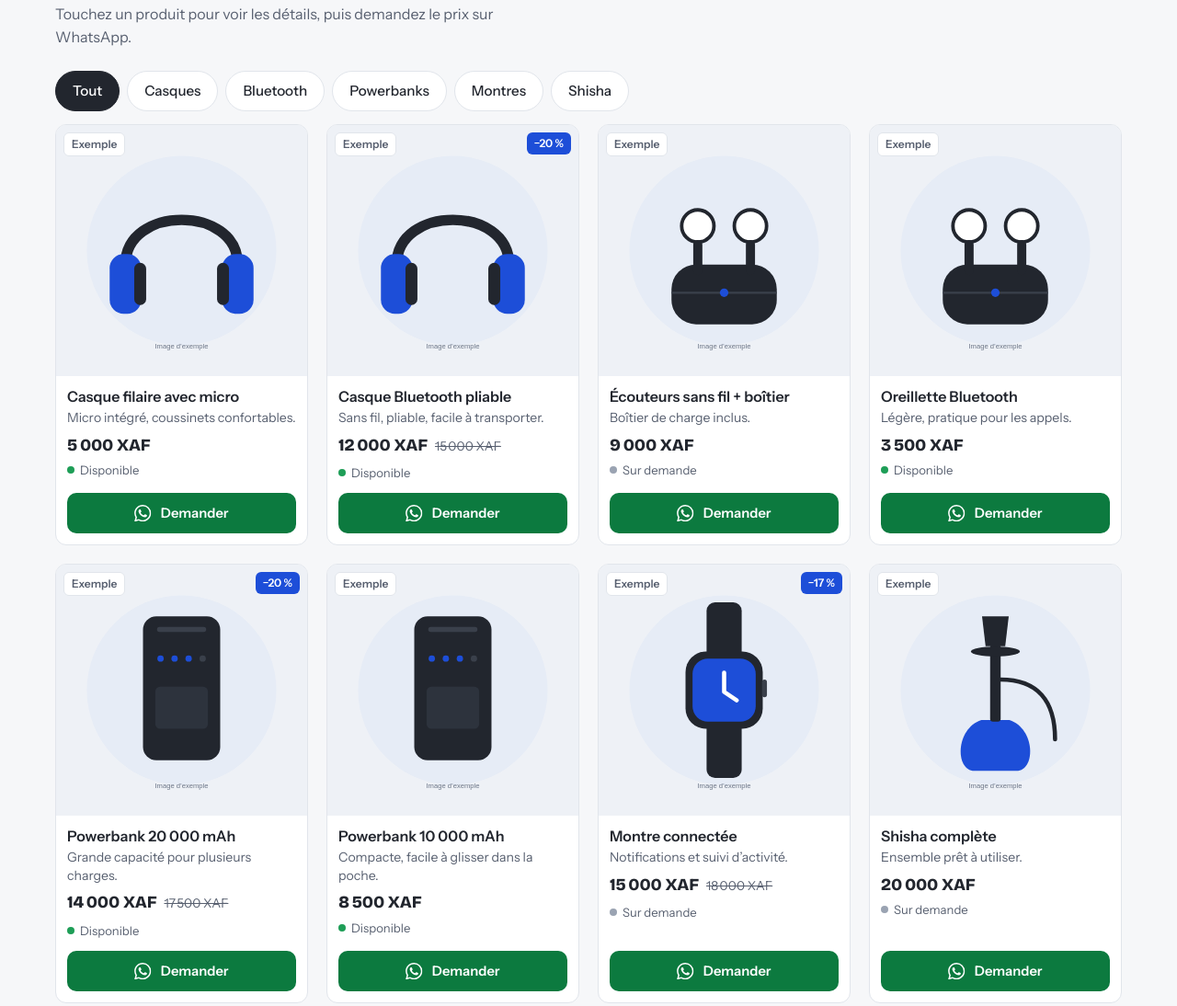
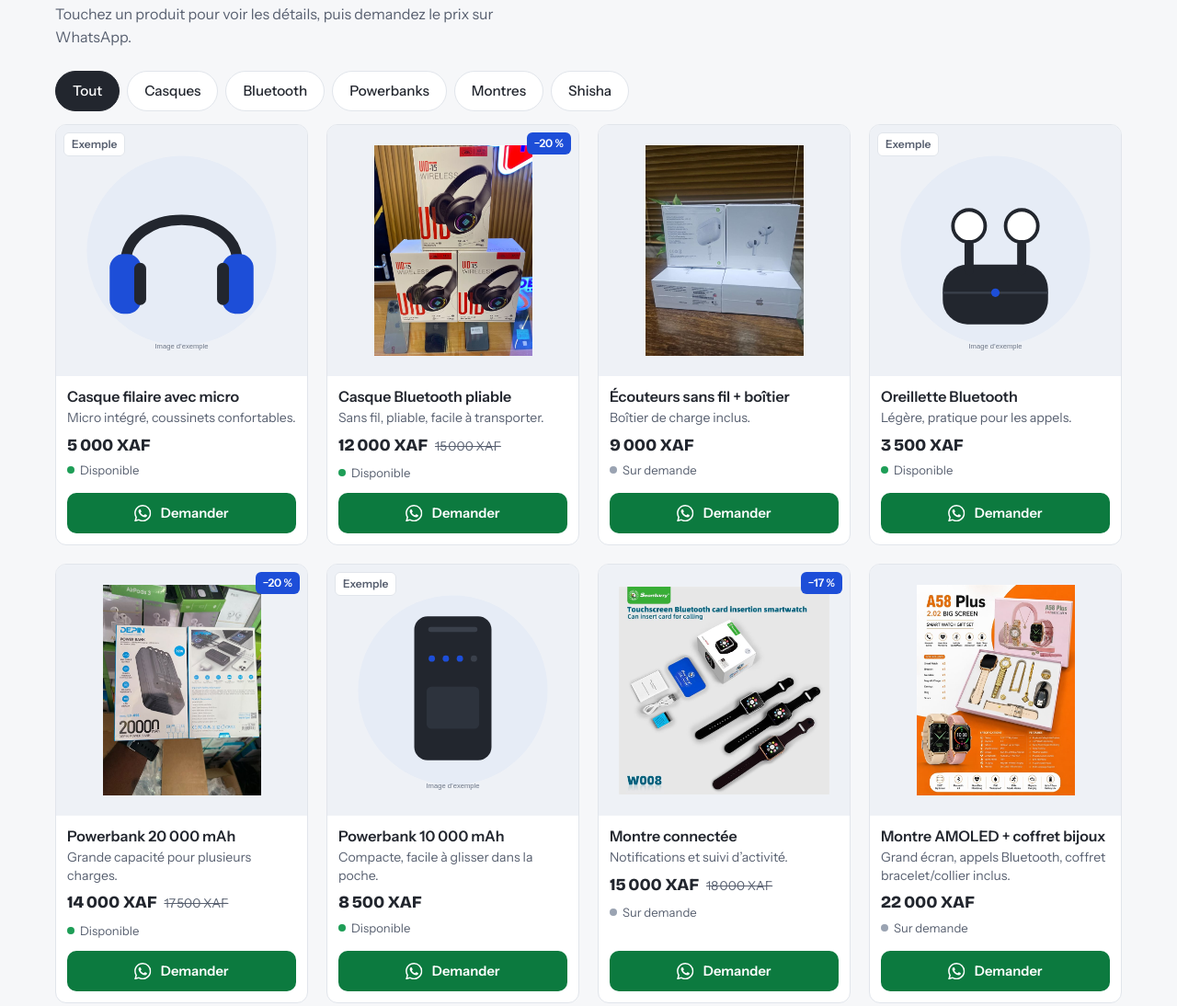
Before and after one commit to Agentic-JJ-Web3/ahmedtelecom, a plain HTML site: page index.html in a window 1280 px wide. Shown: the part 939-2033 px from the top of the page at 92% size. Drawn offline with nearby package versions, Linux system fonts and the light colour scheme.

Commit message:
Updated the favico

```diff
--- a/admin.html
+++ b/admin.html
@@ -5,6 +5,7 @@
 <meta name="viewport" content="width=device-width, initial-scale=1">
 <meta name="robots" content="noindex,nofollow">
 <title>Admin produits | Ahmed Telecom</title>
+<link rel="icon" href="assets/favicon.png" type="image/png">
 <link rel="stylesheet" href="css/styles.css">
 <link rel="stylesheet" href="css/admin.css">
 </head>
--- a/index.html
+++ b/index.html
@@ -10,8 +10,9 @@
 <meta property="og:title" content="Ahmed Telecom, Douala">
 <meta property="og:description" content="Le meilleur de la tech, à portée de main. Écrivez-nous sur WhatsApp.">
 <!-- Pour le partage Facebook, remplacez par l'URL complète d'une image PNG/JPG (1200x630) une fois le site en ligne -->
-<meta property="og:image" content="assets/hero.svg">
-<link rel="icon" href="assets/logo.svg" type="image/svg+xml">
+<meta property="og:image" content="assets/hero.jpg">
+<link rel="icon" href="assets/favicon.png" type="image/png">
+<link rel="apple-touch-icon" href="assets/apple-touch-icon.png">
 <link rel="preconnect" href="https://fonts.googleapis.com">
 <link rel="preconnect" href="https://fonts.gstatic.com" crossorigin>
 <link rel="stylesheet" href="https://fonts.googleapis.com/css2?family=Bricolage+Grotesque:opsz,wght@12..96,600;12..96,800&family=Instrument+Sans:wght@400;500;600&display=swap">
--- a/js/config.js
+++ b/js/config.js
@@ -27,8 +27,8 @@ window.SITE_CONFIG = {
   currency: 'XAF',
 
   // ➜ Remplacez ces fichiers dans le dossier assets/ (ou changez les chemins)
-  logo: 'assets/logo.svg',
-  heroImage: 'assets/hero.svg',
+  logo: 'assets/logo.jpg',
+  heroImage: 'assets/hero.jpg',
 
   // Affiche "Exemple" sur les produits marqués sample: true
   showSampleBadge: true,
--- a/js/products.js
+++ b/js/products.js
@@ -25,13 +25,13 @@ window.PRODUCTS = [
     short: 'Micro intégré, coussinets confortables.',
     description: 'Un casque simple et pratique pour la musique, les appels et les jeux.',
     features: ['Micro intégré', 'Prise jack 3,5 mm'] },
-  { id: 'casque-bluetooth', sample: true, category: 'bluetooth', name: 'Casque Bluetooth pliable',
-    price: 12000, oldPrice: 15000, availability: 'in_stock', image: 'assets/headset.svg',
+  { id: 'casque-bluetooth', sample: false, category: 'bluetooth', name: 'Casque Bluetooth pliable',
+    price: 12000, oldPrice: 15000, availability: 'in_stock', image: 'assets/casque-bluetooth.jpg',
     short: 'Sans fil, pliable, facile à transporter.',
     description: 'Un casque sans fil à connecter en quelques secondes à votre téléphone.',
     features: ['Connexion Bluetooth', 'Pliable', 'Micro intégré'] },
-  { id: 'ecouteurs-sans-fil', sample: true, category: 'bluetooth', name: 'Écouteurs sans fil + boîtier',
-    price: 9000, oldPrice: null, availability: 'on_request', image: 'assets/earbuds.svg',
+  { id: 'ecouteurs-sans-fil', sample: false, category: 'bluetooth', name: 'Écouteurs sans fil + boîtier',
+    price: 9000, oldPrice: null, availability: 'on_request', image: 'assets/ecouteurs-sans-fil.jpg',
     short: 'Boîtier de charge inclus.',
     description: 'Des écouteurs sans fil compacts avec boîtier de recharge.',
     features: ['Boîtier de charge', 'Connexion Bluetooth'] },
@@ -40,8 +40,8 @@ window.PRODUCTS = [
     short: 'Légère, pratique pour les appels.',
     description: 'Une oreillette discrète pour téléphoner les mains libres.',
     features: ['Mains libres', 'Légère'] },
-  { id: 'powerbank-20000', sample: true, category: 'powerbanks', name: 'Powerbank 20 000 mAh',
-    price: 14000, oldPrice: 17500, availability: 'in_stock', image: 'assets/powerbank.svg',
+  { id: 'powerbank-20000', sample: false, category: 'powerbanks', name: 'Powerbank 20 000 mAh',
+    price: 14000, oldPrice: 17500, availability: 'in_stock', image: 'assets/powerbank-20000.jpg',
     short: 'Grande capacité pour plusieurs charges.',
     description: 'Une batterie externe de grande capacité pour garder votre téléphone chargé.',
     features: ['20 000 mAh', 'Plusieurs ports USB'] },
@@ -50,13 +50,18 @@ window.PRODUCTS = [
     short: 'Compacte, facile à glisser dans la poche.',
     description: 'Une batterie externe compacte pour les journées chargées.',
     features: ['10 000 mAh', 'Format compact'] },
-  { id: 'montre-connectee', sample: true, category: 'montres', name: 'Montre connectée',
-    price: 15000, oldPrice: 18000, availability: 'on_request', image: 'assets/watch.svg',
+  { id: 'montre-connectee', sample: false, category: 'montres', name: 'Montre connectée',
+    price: 15000, oldPrice: 18000, availability: 'on_request', image: 'assets/montre-connectee.jpg',
     short: 'Notifications et suivi d’activité.',
     description: 'Une montre connectée pour suivre vos notifications et votre activité.',
     features: ['Notifications', 'Suivi d’activité'] },
-  { id: 'shisha-complete', sample: true, category: 'shisha', name: 'Shisha complète',
-    price: 20000, oldPrice: null, availability: 'on_request', image: 'assets/shisha.svg',
+  { id: 'montre-amoled-giftset', sample: false, category: 'montres', name: 'Montre AMOLED + coffret bijoux',
+    price: 22000, oldPrice: null, availability: 'on_request', image: 'assets/montre-amoled-giftset.jpg',
+    short: 'Grand écran, appels Bluetooth, coffret bracelet/collier inclus.',
+    description: 'Montre connectée écran AMOLED avec coffret cadeau : bracelet, collier et chargeur magnétique inclus.',
+    features: ['Appels Bluetooth', 'Suivi santé (fréquence cardiaque, SpO2, sommeil)', 'Étanche IP68', 'Coffret bijoux inclus'] },
+  { id: 'shisha-complete', sample: false, category: 'shisha', name: 'Shisha complète',
+    price: 20000, oldPrice: null, availability: 'on_request', image: 'assets/shisha-complete.jpg',
     short: 'Ensemble prêt à utiliser.',
     description: 'Un ensemble shisha complet. Réservé aux adultes.',
     features: [] }
```
Also changed, not shown: Ahmed Telecom assets/hero.jpg (renamed from Ahmed Telecom assets/IMG-20261005-WA0048.jpg), Ahmed Telecom assets/powerbank_10kM.jpg (renamed from Ahmed Telecom assets/powerbank.jpg), assets/apple-touch-icon.png (added), assets/casque-bluetooth.jpg (added), assets/ecouteurs-sans-fil.jpg (added), assets/favicon.png (added), assets/hero.jpg (added), assets/logo.jpg (added), assets/montre-amoled-giftset.jpg (added), assets/montre-connectee.jpg (added), assets/powerbank-20000.jpg (added), assets/shisha-complete.jpg (added).
